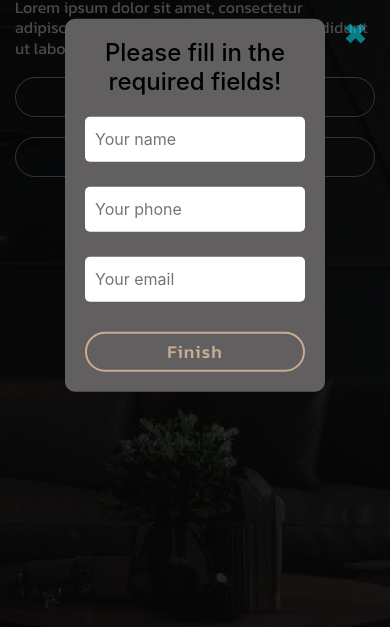
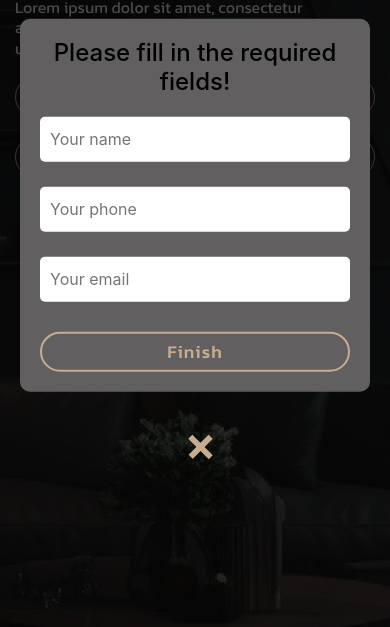
Before and after one commit to Admiral-Kostya/Project-Interior, a plain HTML site: page index.html in a window 390 px wide. Shown: the part 217-844 px from the top of the page. Drawn offline with nearby package versions, Linux system fonts and the light colour scheme; a web font is replaced by a local one.

Commit message:
modal-modified

```diff
--- a/scss/_modal.scss
+++ b/scss/_modal.scss
@@ -37,6 +37,7 @@
   border-radius: 10px;
   padding: 30px;
   background-color: #615f5f;
+  /*  width: 80%; */
   &__descr {
     text-align: center;
     font-family: "Inter";
@@ -52,10 +53,10 @@
     position: absolute;
     top: 0;
     right: -40px;
-    font-size: 50px;
+    font-size: 75px;
     line-height: 21px;
-    color: #05e4f885;
-    font-weight: 600;
+    color: #c7ac8f;
+    font-weight: 400;
     cursor: pointer;
     transition: 0.5s all;
     &:hover {
@@ -66,7 +67,7 @@
 .feed-form {
   display: flex;
   flex-direction: column;
-  max-width: 320px;
+  max-width: 350px;
   input {
     padding-left: 10px;
     padding-right: 10px;
@@ -97,6 +98,20 @@
     @include linkStyle(40px, 5px 36px, 18px, #c7ac8f);
   }
 }
+
+@media (max-width: 450px) {
+  .modal {
+    width: calc(100% - 40px);
+    &__close {
+      top: 110%;
+      right: 44%;
+    }
+  }
+  .feed-form {
+    max-width: 100%;
+  }
+}
+
 @media (max-width: 400px) {
   .modal {
     padding: 20px;
@@ -106,17 +121,8 @@
       }
     }
   }
-  .feed-form {
-    max-width: 220px;
-  }
 }
-@media (max-width: 365px) {
-  .modal {
-    &__close {
-      right: -25px;
-    }
-  }
-}
+
 @media (hover: hover) {
   .feed-form {
     &__button {
```
Also changed, not shown: css/style.css.
